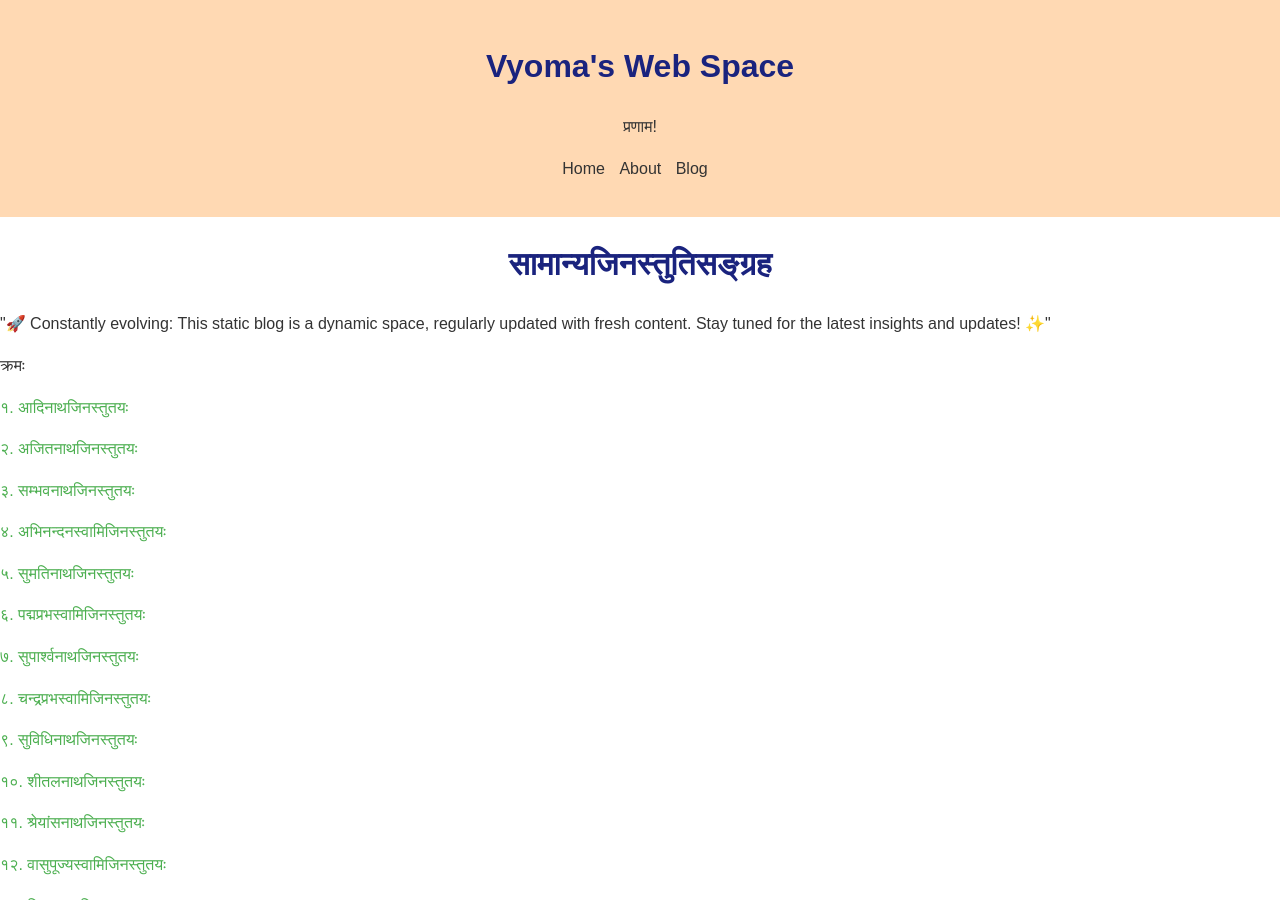
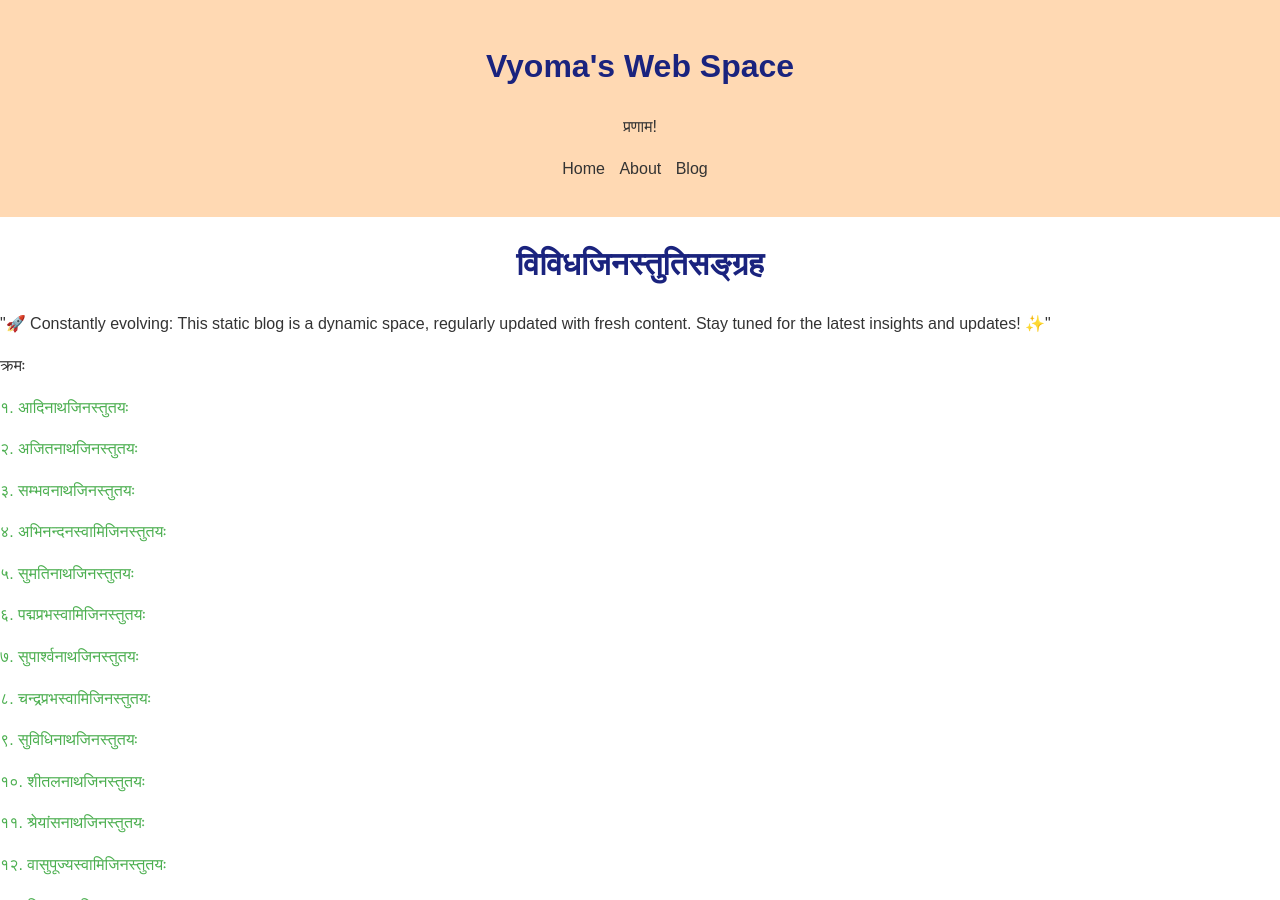
Before and after one commit to svyoma/svyoma.github.io, a Jekyll site: the page blogs/jinastuti.html, which Jekyll copies as it is, in a window 1280 px wide and 900 px high. Built offline with Jekyll 4.4.1, drawn with Linux system fonts in a browser that asks for light colours; some web fonts are replaced.

Commit message:
Update jinastuti.html

```diff
--- a/blogs/jinastuti.html
+++ b/blogs/jinastuti.html
@@ -104,9 +104,9 @@
   </ul>
     </nav>
     </header>
-    <title>Sāmanya Stuti Saṅgraha</title>
+    <title>Vividha Stuti Saṅgraha</title>
 <body>
-<h1 style="text-align: center;">सामान्यजिनस्तुतिसङ्ग्रह</h1>
+<h1 style="text-align: center;">विविधजिनस्तुतिसङ्ग्रह</h1>
 <p>"🚀 Constantly evolving: This static blog is a dynamic space, regularly updated with fresh content. Stay tuned for the latest insights and updates! ✨"</p>
 <p>क्रमः</p>
 <p><a href="#section1">१. आदिनाथजिनस्तुतयः</a></p>
```
